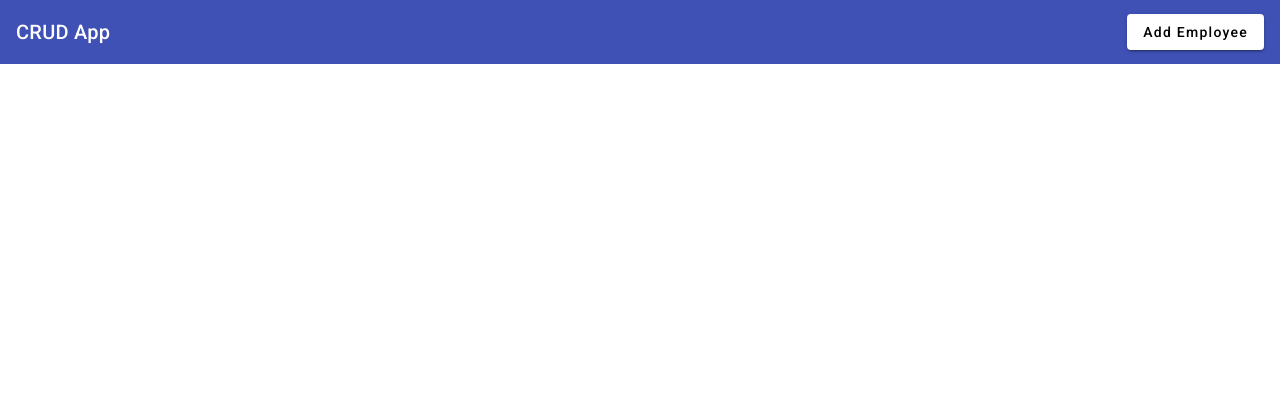
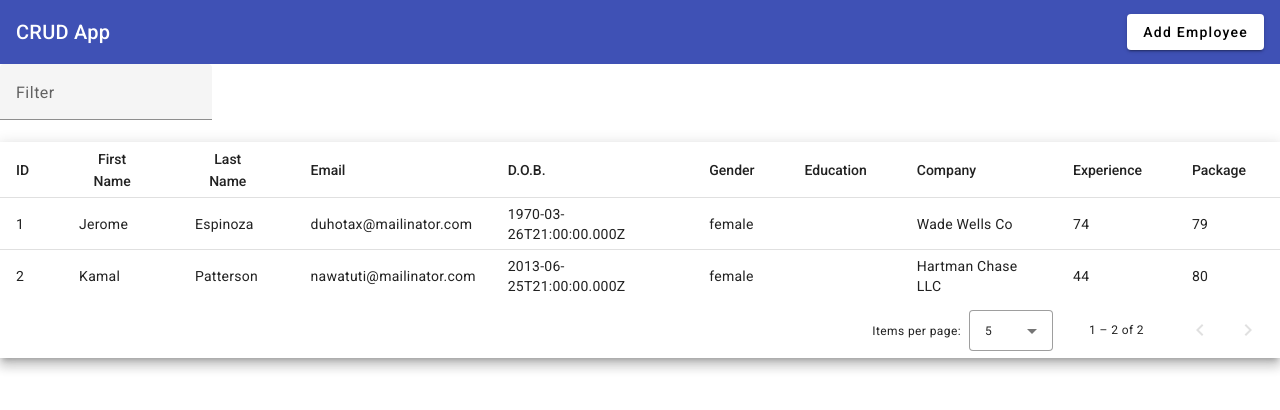
Before and after one commit to ihor-vip/angular__simple_crud, an Angular app: page / in a window 1280 px wide. Shown: the top 410 px of the page. Built offline with nearby package versions, Linux system fonts and the light colour scheme; data requests are answered from the project's data file.

Commit message:
displaying employees in table

```diff
--- a/db.json
+++ b/db.json
@@ -28,6 +28,18 @@
       "experience": "74",
       "package": "79",
       "id": 1
+    },
+    {
+      "firstName": "Kamal",
+      "lastName": "Patterson",
+      "email": "nawatuti@mailinator.com",
+      "dob": "2013-06-25T21:00:00.000Z",
+      "gender": "female",
+      "education": "",
+      "company": "Hartman Chase LLC",
+      "experience": "44",
+      "package": "80",
+      "id": 2
     }
   ]
 }
--- a/src/app/app.component.html
+++ b/src/app/app.component.html
@@ -6,3 +6,83 @@
     Add Employee
   </button>
 </mat-toolbar>
+
+<mat-form-field>
+  <mat-label>Filter</mat-label>
+  <input matInput (keyup)="applyFilter($event)" placeholder="Ex. Mia" #input>
+</mat-form-field>
+
+<div class="mat-elevation-z8">
+  <table mat-table [dataSource]="dataSource" matSort>
+
+    <!-- ID Column -->
+    <ng-container matColumnDef="id">
+      <th mat-header-cell *matHeaderCellDef mat-sort-header> ID </th>
+      <td mat-cell *matCellDef="let row"> {{row.id}} </td>
+    </ng-container>
+
+    <!-- First Name Column -->
+    <ng-container matColumnDef="firstName">
+      <th mat-header-cell *matHeaderCellDef mat-sort-header> First Name </th>
+      <td mat-cell *matCellDef="let row"> {{row.firstName}} </td>
+    </ng-container>
+
+    <!-- Last Name Column -->
+    <ng-container matColumnDef="lastName">
+      <th mat-header-cell *matHeaderCellDef mat-sort-header>Last Name </th>
+      <td mat-cell *matCellDef="let row"> {{row.lastName}} </td>
+    </ng-container>
+
+    <!-- Email Column -->
+    <ng-container matColumnDef="email">
+      <th mat-header-cell *matHeaderCellDef mat-sort-header> Email </th>
+      <td mat-cell *matCellDef="let row"> {{row.email}} </td>
+    </ng-container>
+
+    <!-- DOB Column -->
+    <ng-container matColumnDef="dob">
+      <th mat-header-cell *matHeaderCellDef mat-sort-header> D.O.B. </th>
+      <td mat-cell *matCellDef="let row"> {{row.dob}} </td>
+    </ng-container>
+
+    <!-- Gender Column -->
+    <ng-container matColumnDef="gender">
+      <th mat-header-cell *matHeaderCellDef mat-sort-header> Gender </th>
+      <td mat-cell *matCellDef="let row"> {{row.gender}} </td>
+    </ng-container>
+
+    <!-- Education Column -->
+    <ng-container matColumnDef="education">
+      <th mat-header-cell *matHeaderCellDef mat-sort-header> Education </th>
+      <td mat-cell *matCellDef="let row"> {{row.education}} </td>
+    </ng-container>
+
+    <!-- Company Column -->
+    <ng-container matColumnDef="company">
+      <th mat-header-cell *matHeaderCellDef mat-sort-header> Company </th>
+      <td mat-cell *matCellDef="let row"> {{row.company}} </td>
+    </ng-container>
+
+    <!-- Experience Column -->
+    <ng-container matColumnDef="experience">
+      <th mat-header-cell *matHeaderCellDef mat-sort-header> Experience </th>
+      <td mat-cell *matCellDef="let row"> {{row.experience}} </td>
+    </ng-container>
+
+    <!-- Package Column -->
+    <ng-container matColumnDef="package">
+      <th mat-header-cell *matHeaderCellDef mat-sort-header> Package </th>
+      <td mat-cell *matCellDef="let row"> {{row.package}} </td>
+    </ng-container>
+
+    <tr mat-header-row *matHeaderRowDef="displayedColumns"></tr>
+    <tr mat-row *matRowDef="let row; columns: displayedColumns;"></tr>
+
+    <!-- Row shown when there is no matching data. -->
+    <tr class="mat-row" *matNoDataRow>
+      <td class="mat-cell" colspan="4">No data matching the filter "{{input.value}}"</td>
+    </tr>
+  </table>
+
+  <mat-paginator [pageSizeOptions]="[5, 10, 25, 100]" aria-label="Select page of users"></mat-paginator>
+</div>
--- a/src/app/app.component.ts
+++ b/src/app/app.component.ts
@@ -1,18 +1,64 @@
-import { Component } from '@angular/core';
+import {Component, OnInit, ViewChild} from '@angular/core';
 import {MatDialog} from "@angular/material/dialog";
 import {EmpAddEditComponent} from "./emp-add-edit/emp-add-edit.component";
+import {EmployeeService} from "./services/employee.service";
+import {MatPaginator} from '@angular/material/paginator';
+import {MatSort} from '@angular/material/sort';
+import {MatTableDataSource} from '@angular/material/table';
+
 
 @Component({
   selector: 'app-root',
   templateUrl: './app.component.html',
   styleUrls: ['./app.component.scss']
 })
-export class AppComponent {
-  title = 'crud';
+export class AppComponent implements OnInit{
+  displayedColumns: string[] = [
+    'id',
+    'firstName',
+    'lastName',
+    'email',
+    'dob',
+    'gender',
+    'education',
+    'company',
+    'experience',
+    'package'
+  ];
+  dataSource!: MatTableDataSource<any>;
 
-  constructor(private _dialog: MatDialog) {}
+  @ViewChild(MatPaginator) paginator!: MatPaginator;
+  @ViewChild(MatSort) sort!: MatSort;
+  constructor(private _dialog: MatDialog, private _empService: EmployeeService) {}
 
   openAddEditEmpForm() {
     this._dialog.open(EmpAddEditComponent);
   }
+
+  getEmployeeList(){
+    this._empService.getEmployeeList().subscribe({
+      next: (res) => {
+        this.dataSource = new MatTableDataSource<any>(res)
+
+        this.dataSource.sort = this.sort;
+        this.dataSource.paginator = this.paginator;
+      },
+      error: (err) => {
+        console.log(err);
+      }
+    })
+  }
+
+  applyFilter(event: Event) {
+    const filterValue = (event.target as HTMLInputElement).value;
+    this.dataSource.filter = filterValue.trim().toLowerCase();
+
+    if (this.dataSource.paginator) {
+      this.dataSource.paginator.firstPage();
+    }
+  }
+
+  ngOnInit(): void {
+    this.getEmployeeList()
+  }
 }
--- a/src/app/services/employee.service.ts
+++ b/src/app/services/employee.service.ts
@@ -12,4 +12,8 @@
   addEmployee(data: any):Observable<any> {
     return this._http.post('http://localhost:3000/employees', data)
   }
+
+  getEmployeeList():Observable<any> {
+    return this._http.get('http://localhost:3000/employees')
+  }
 }
```
Also changed, not shown: src/app/app.module.ts (+8 -1 lines).
